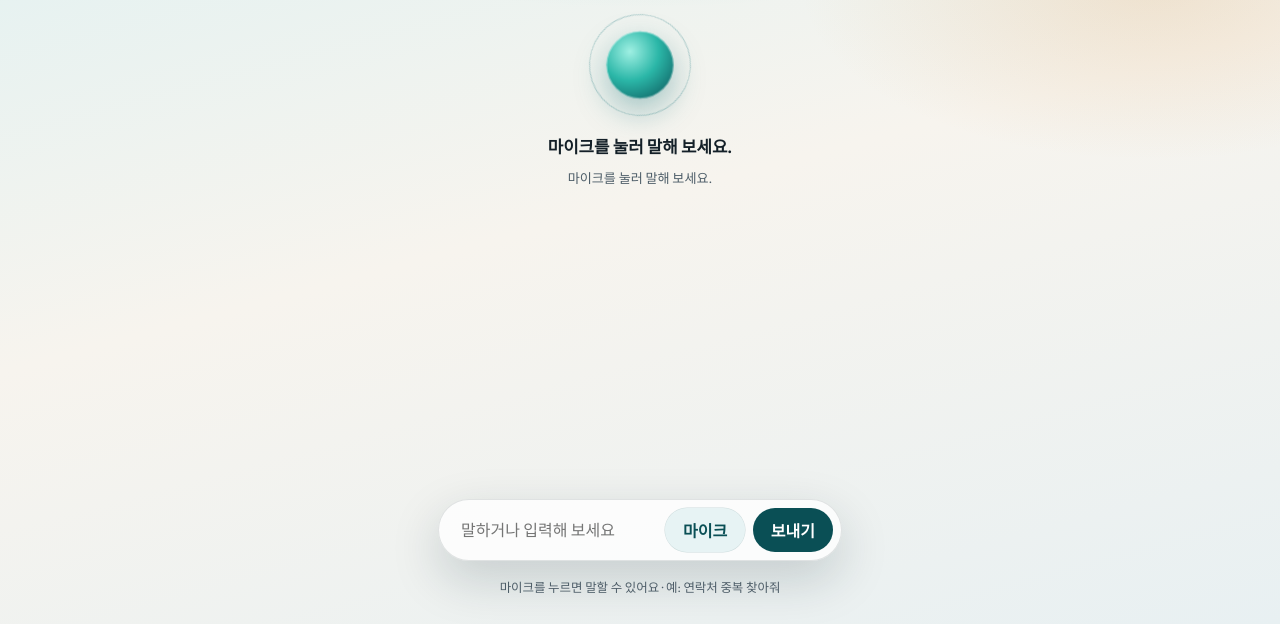
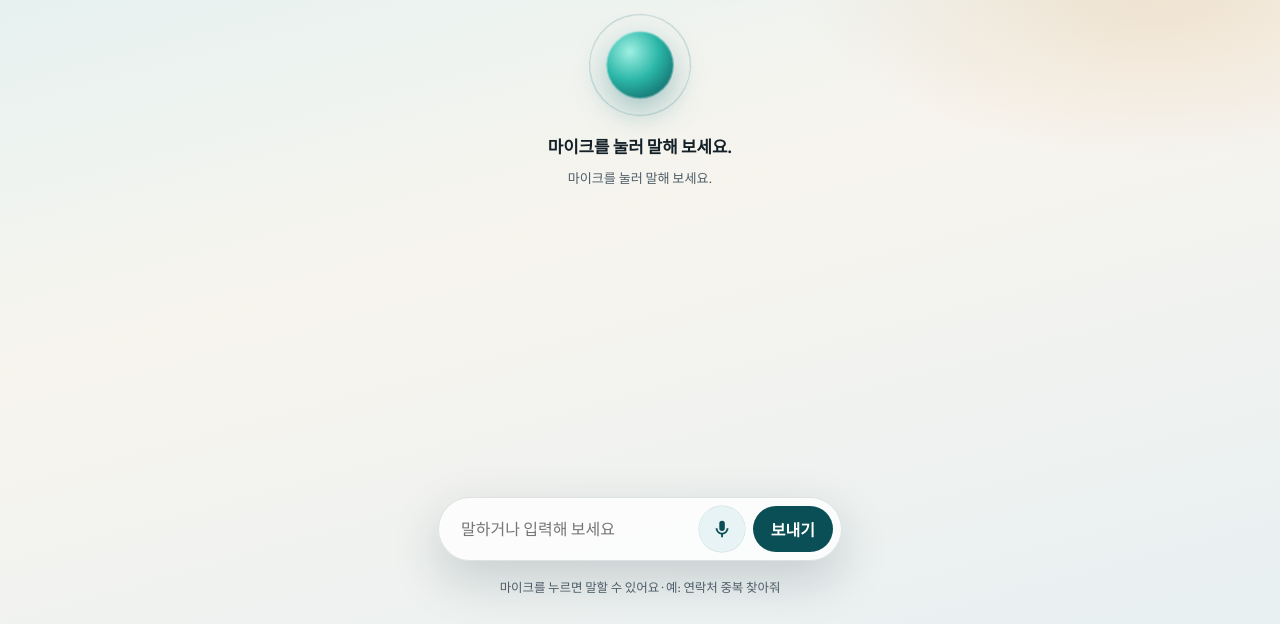
Before and after one commit to NurionHoldings/arkaon_core, a website: page web/phone-friend/index.html in a window 1280 px wide. Shown: the part 176-800 px from the top of the page. Drawn offline with Linux system fonts and the light colour scheme; a web font is replaced by a local one.

Commit message:
fix: replace mic button text with recognizable icon
Use an SVG mic icon on web and a vector ImageButton on Android so the control is easier to spot.

Co-authored-by: Cursor <cursoragent@cursor.com>

```diff
--- a/web/phone-friend/app.js
+++ b/web/phone-friend/app.js
@@ -277,7 +277,11 @@
     listening = active;
     if (micBtn) {
       micBtn.setAttribute('aria-pressed', active ? 'true' : 'false');
-      micBtn.textContent = active ? '듣는 중' : '마이크';
+      micBtn.setAttribute(
+        'aria-label',
+        active ? '듣는 중, 눌러서 중지' : '음성으로 말하기'
+      );
+      micBtn.title = active ? '듣는 중' : '음성으로 말하기';
     }
     if (active) {
       setPresence({
--- a/web/phone-friend/index.html
+++ b/web/phone-friend/index.html
@@ -41,7 +41,9 @@
         placeholder="말하거나 입력해 보세요"
       />
       <button type="button" id="micBtn" class="mic" aria-label="음성으로 말하기" title="음성으로 말하기">
-        마이크
+        <svg class="mic-icon" viewBox="0 0 24 24" aria-hidden="true" focusable="false">
+          <path d="M12 14a3 3 0 0 0 3-3V6a3 3 0 0 0-6 0v5a3 3 0 0 0 3 3zm5-3a5 5 0 0 1-10 0H5a7 7 0 0 0 6 6.92V21h2v-3.08A7 7 0 0 0 19 11h-2z"/>
+        </svg>
       </button>
       <button type="submit" id="sendBtn">보내기</button>
     </form>
--- a/web/phone-friend/styles.css
+++ b/web/phone-friend/styles.css
@@ -340,10 +340,23 @@ body {
 }
 
 .composer button.mic {
+  display: inline-flex;
+  align-items: center;
+  justify-content: center;
   background: var(--foam);
   color: var(--sea-deep);
-  min-width: 72px;
+  width: 46px;
+  min-width: 46px;
+  height: 46px;
+  padding: 0;
   animation: mic-nudge 2.4s ease-in-out infinite;
+}
+
+.composer button.mic .mic-icon {
+  width: 22px;
+  height: 22px;
+  fill: currentColor;
+  display: block;
 }
 
 .composer button.mic[aria-pressed="true"] {
```
Also changed, not shown: 3 other files.
